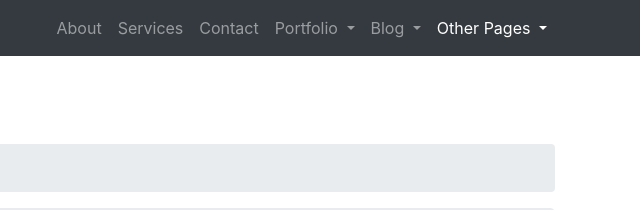
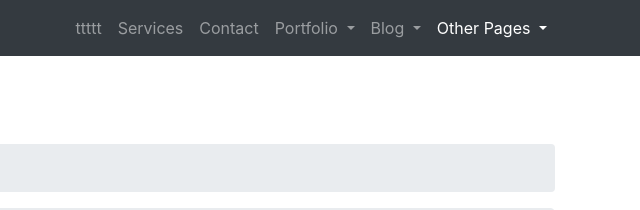
Before and after one commit to clut10537/git-Demo, a website: page 404.html in a window 1280 px wide. Shown: the top 210 px of the page, 640-1280 px from the left. Drawn offline with Linux system fonts and the light colour scheme.

Commit message:
更新404檔案在github

```diff
--- a/404.html
+++ b/404.html
@@ -30,7 +30,7 @@
         <div class="collapse navbar-collapse" id="navbarResponsive">
           <ul class="navbar-nav ml-auto">
             <li class="nav-item">
-              <a class="nav-link" href="about.html">About</a>
+              <a class="nav-link" href="about.html">ttttt</a>
             </li>
             <li class="nav-item">
               <a class="nav-link" href="services.html">Services</a>
```
